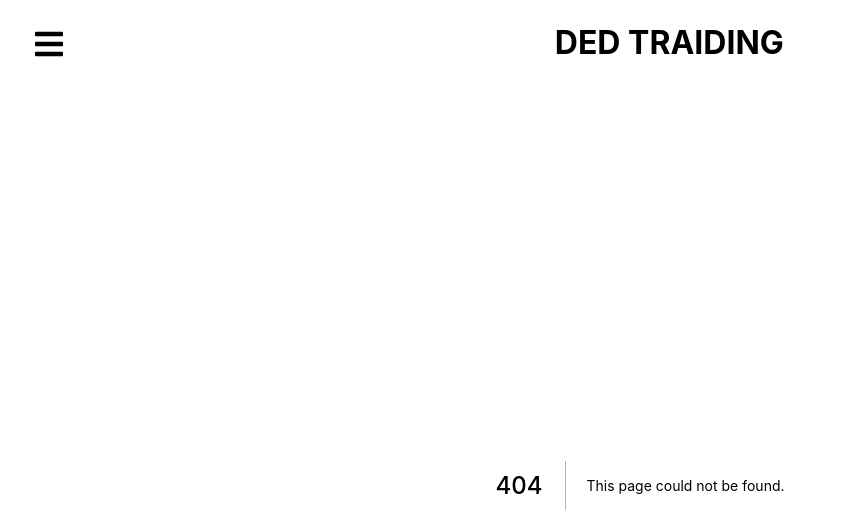
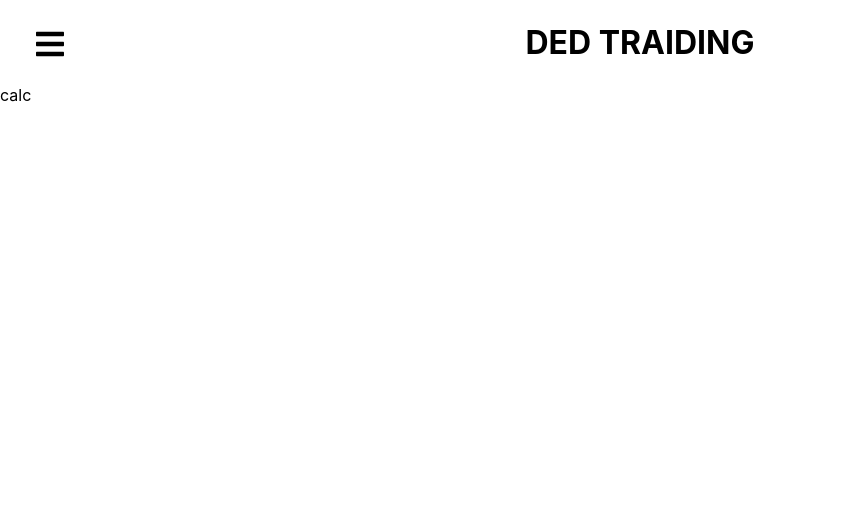
Before and after one commit to WebN0name/october-hack-client, a Next.js app: page /calc in a window 1280 px wide. Before the commit this address had no page. Shown: the top 532 px of the page, without its empty margins (0-847 px from the left). Built offline with nearby package versions, Linux system fonts and the light colour scheme.

Commit message:
feat: redirect in table

```diff
--- a/components/layouts/index.ts
+++ b/components/layouts/index.ts
@@ -16,6 +16,7 @@ export const ControllButton = styled(Button)`
   border-radius: 50%;
   width: 60px;
   height: 60px;
+  position: absolute;
   transition: background-color 150ms cubic-bezier(0.4, 0, 0.2, 1) 0ms;
   &:hover {
     background-color: rgba(25, 118, 210, 0.04);
--- a/package.json
+++ b/package.json
@@ -2,6 +2,7 @@
   "name": "october-hack-client",
   "version": "0.1.0",
   "private": true,
+  "homepage": "/table",
   "scripts": {
     "dev": "next dev",
     "build": "next build",
--- a/pages/_app.tsx
+++ b/pages/_app.tsx
@@ -15,7 +15,7 @@ function MyApp({ Component, pageProps }: AppProps) {
             <Title>DED TRAIDING</Title>
           </HeaderTitle>
       </HeaderWrapper>
-      <Component {...pageProps} />
+      <Component {...pageProps} base="/table"/>
     </Wrapper>
   )
 }
--- /dev/null
+++ b/pages/calc.tsx
@@ -0,0 +1,3 @@
+export default function Calc() {
+  return <div>calc</div>
+}
--- a/pages/index.tsx
+++ b/pages/table.tsx
@@ -1,7 +1,7 @@
 export default function Home() {
   return (
     <div>
-
+      table
     </div>
   )
 }
```
Also changed, not shown: next.config.js (+9 -0 lines).
